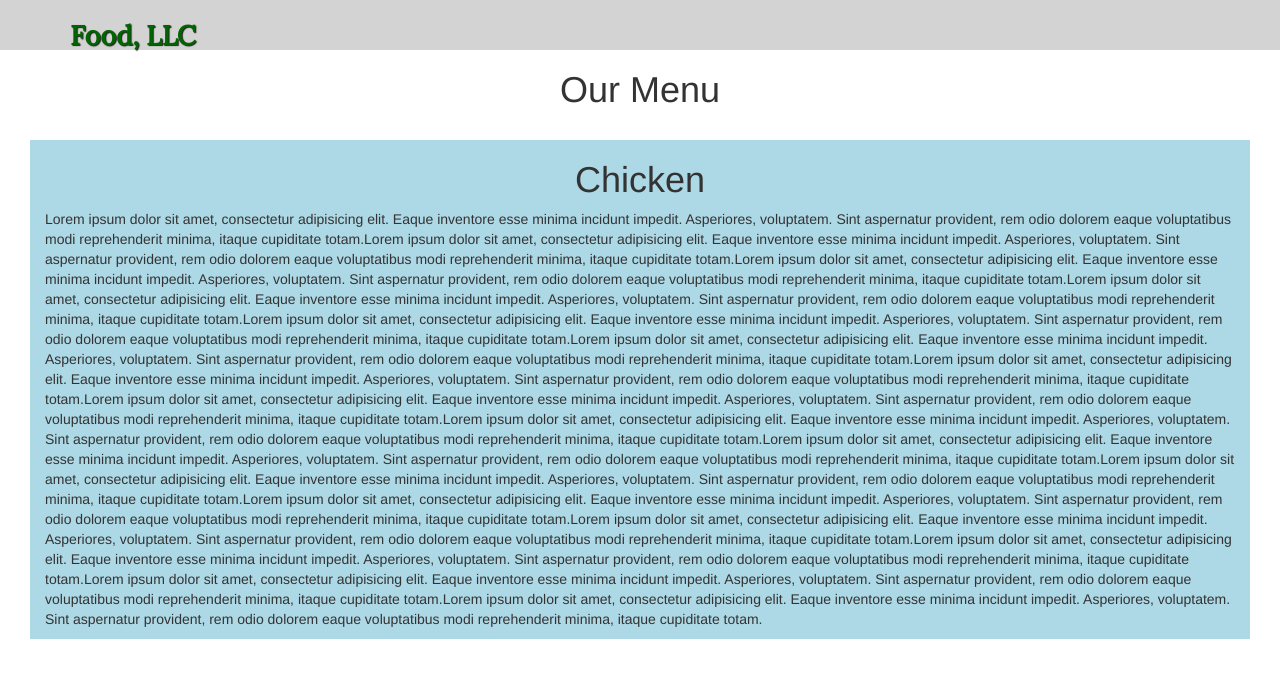
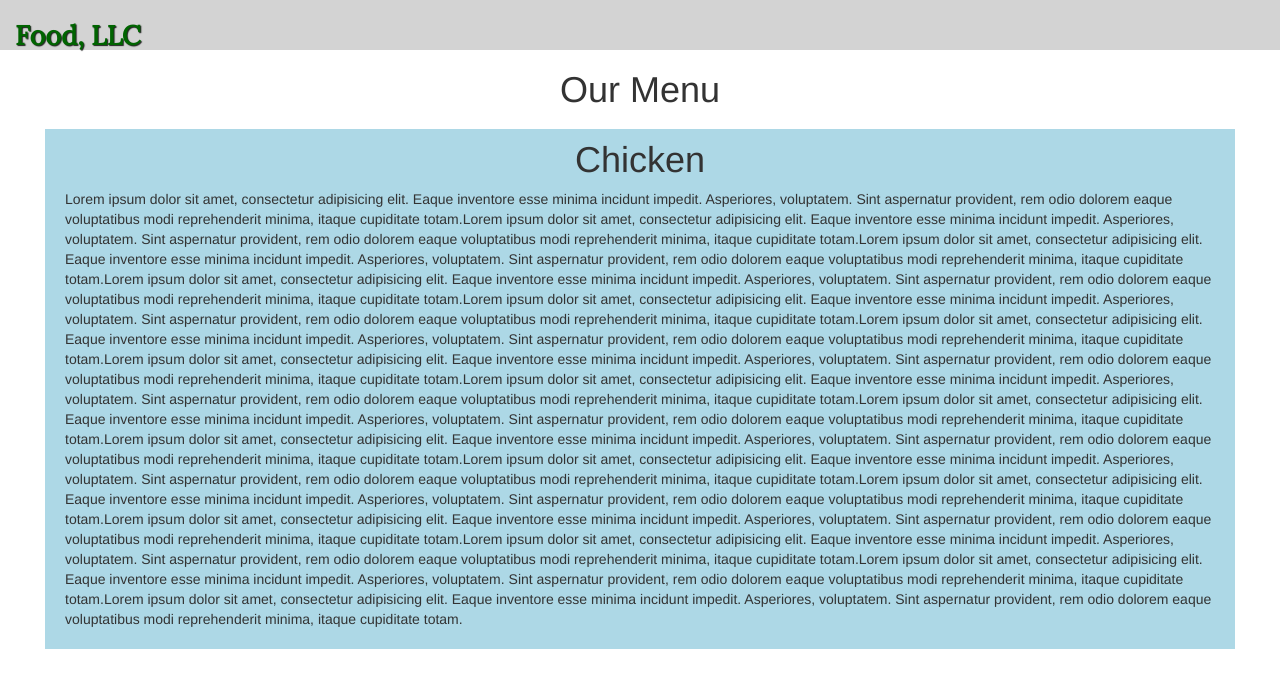
Before and after one commit to wodankrieger/mod3_sol, a plain HTML site: page index.html in a window 1280 px wide. Drawn offline with Linux system fonts and the light colour scheme.

Commit message:
added bootstrap classes and center header

```diff
--- a/css/styles.css
+++ b/css/styles.css
@@ -3,6 +3,10 @@
     background-color: lightgray;
     border-radius: 0;
     border: 0;
+}
+
+.container {
+    width: 100%;
 }
 
 .navbar-brand {
@@ -11,7 +15,6 @@
 
 .navbar-brand h1 {
     font-family: 'Lora', serif;
-    text-align: left;
     color: darkgreen;
     font-size: 1.5em;
     font-weight: bold;
@@ -25,7 +28,7 @@
     text-decoration: none;
 }
 
-.navbar-brand p span { /* Star-K */
+.navbar-brand p span {
     vertical-align: middle;
 }
 
@@ -50,11 +53,13 @@
 }
 /* END HEADER */
 
-h1 {
-    text-align: center;
+/*.container-fluid {*/
+    /*background-color: lightblue;*/
+/*}*/
+
+.container-fluid p{
+    background-color: lightblue;
+    margin: -60px 30px 30px 30px;
+    padding: 20px;
+    padding-top: 60px;
 }
-
-.container-fluid {
-    background-color: lightblue;
-    margin: 30px;
-}
--- a/index.html
+++ b/index.html
@@ -4,7 +4,7 @@
     <meta charset="utf-8">
     <meta http-equiv="X-UA-Compatible" content="IE=edge">
     <meta name="viewport" content="width=device-width, initial-scale=1">
-    <title>Module 3 Solution</title>
+    <title>David Chu's China Bistro</title>
     <link rel="stylesheet" href="css/bootstrap.min.css">
     <link rel="stylesheet" href="css/styles.css">
     <link href='https://fonts.googleapis.com/css?family=Oxygen:400,300,700' rel='stylesheet' type='text/css'>
@@ -13,7 +13,7 @@
 <body>
 <header>
     <nav id="header-nav" class="navbar navbar-default">
-        <div class="container">
+        <div class="container text-left">
             <div class="navbar-header">
                 <a href="index.html" class="pull-left visible-md visible-sm visible-xs">
                     <!--<div id="logo-img"></div>-->
@@ -48,11 +48,11 @@
     </nav><!-- #header-nav -->
 </header>
 
-<h1>Our Menu</h1>
+<h1 class="text-center">Our Menu</h1>
 
-<div class="container-fluid">
-    <h1>Chicken</h1>
-    <p>Lorem ipsum dolor sit amet, consectetur adipisicing elit. Eaque inventore esse minima incidunt impedit.
+<div class="container-fluid col-xs-12">
+    <h1 class="text-center">Chicken</h1>
+    <p class="text-left">Lorem ipsum dolor sit amet, consectetur adipisicing elit. Eaque inventore esse minima incidunt impedit.
         Asperiores, voluptatem. Sint aspernatur provident, rem odio dolorem eaque voluptatibus modi reprehenderit
         minima, itaque cupiditate totam.Lorem ipsum dolor sit amet, consectetur adipisicing elit. Eaque inventore esse
         minima incidunt impedit. Asperiores, voluptatem. Sint aspernatur provident, rem odio dolorem eaque voluptatibus
```
